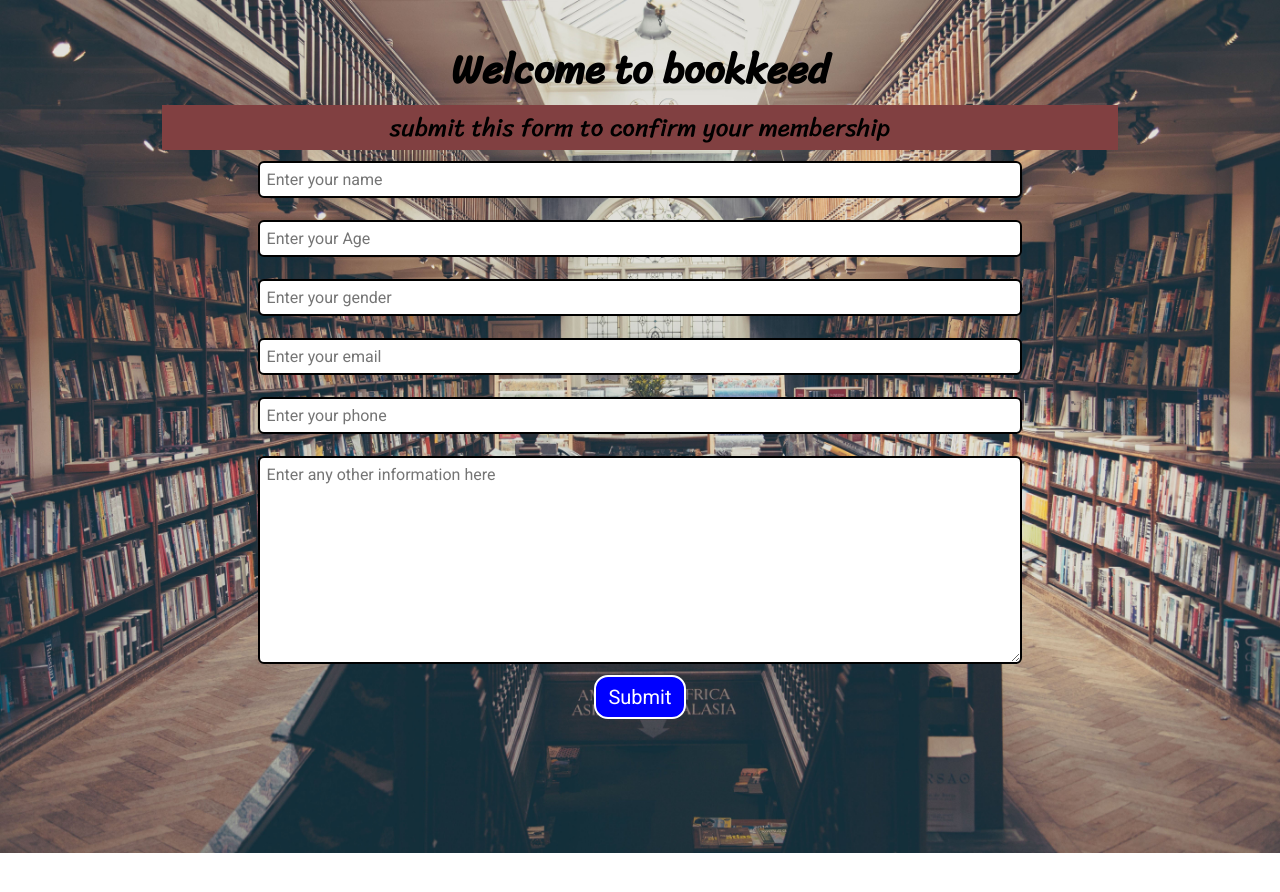
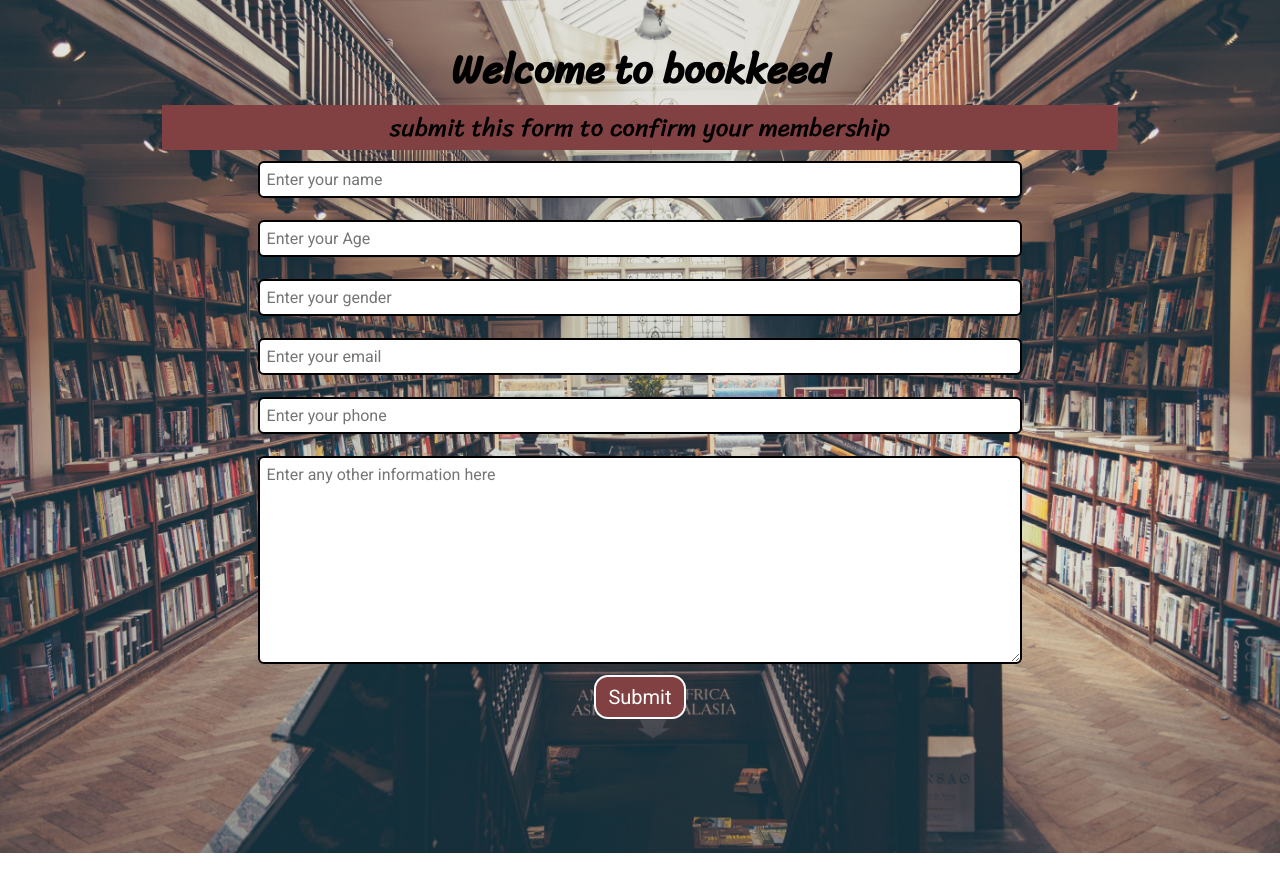
Before and after one commit to amiyaranjan-tech/newsite, a PHP site: page / in a window 1280 px wide. Shown: the top 892 px of the page. Run offline with PHP 8.4, Linux system fonts and the light colour scheme.

Commit message:
bookkeed ready

```diff
--- a/style.css
+++ b/style.css
@@ -44,7 +44,7 @@ form{
 
 .btn{
     color: white;
-    background: blue;
+    background: rgb(129, 64, 65);
     padding: 8px 12px;
     font-size: 20px;
     border: 2px solid white;
```
